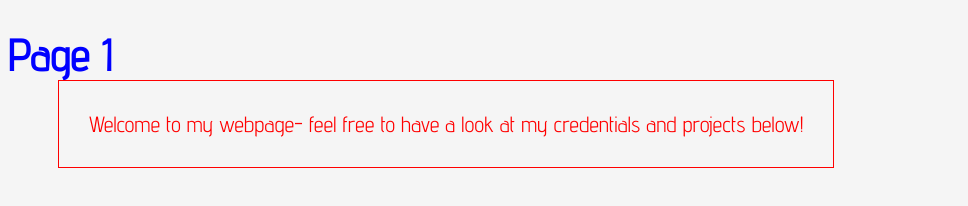
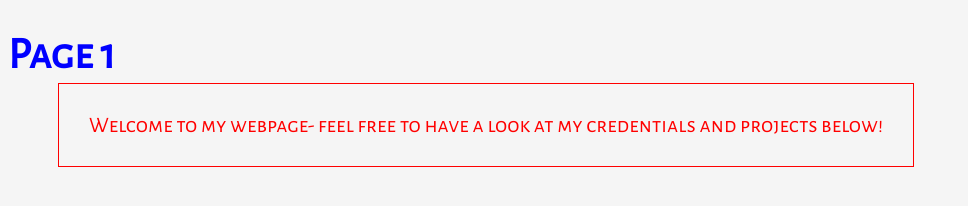
Before and after one commit to yashd94/yashd94.github.io, a plain HTML site: page index.html in a window 1280 px wide. Shown: the whole page, without its empty margins (0-968 px from the left). Drawn offline with Linux system fonts and the light colour scheme.

Commit message:
Update index.html

```diff
--- a/index.html
+++ b/index.html
@@ -4,14 +4,14 @@
 
 <head>
 
-  <link href='https://fonts.googleapis.com/css?family=Advent Pro' rel='stylesheet'>
+  <link href='https://fonts.googleapis.com/css?family=Alegreya Sans SC' rel='stylesheet'>
 
     <meta charset="UTF-8">
     <title> Yash Deshpande </title>
 
   <style>
 
-    body {background-color: WhiteSmoke; font-family: 'Advent Pro'; font-size: 22px;}
+    body {background-color: WhiteSmoke; font-family: 'Alegreya Sans SC'; font-size: 22px;}
     h1 {color: blue;}
     p1 {color: red; border: 1px solid red; padding: 30px; margin: 50px}
 
```
